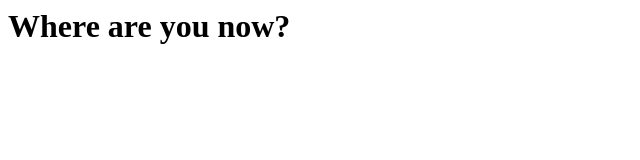
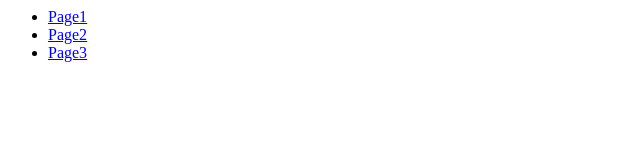
Before and after one commit to SokunbophaSovann2003/Git-Project, a plain HTML site: page index.html in a window 1280 px wide. Shown: the whole page, without its empty margins (0-640 px from the left). Drawn offline with Linux system fonts and the light colour scheme.

Commit message:
Create Navegation

```diff
--- a/index.html
+++ b/index.html
@@ -1 +1,5 @@
-<h1>Where are you now?</h1>
+<ul>
+    <li><a href="page1.html">Page1</a></li>
+    <li><a href="page2.html">Page2</a></li>
+    <li><a href="page3.html">Page3</a></li>
+</ul>
```
Also changed, not shown: page1.html (added), page2.html (added), page3.html (added).
